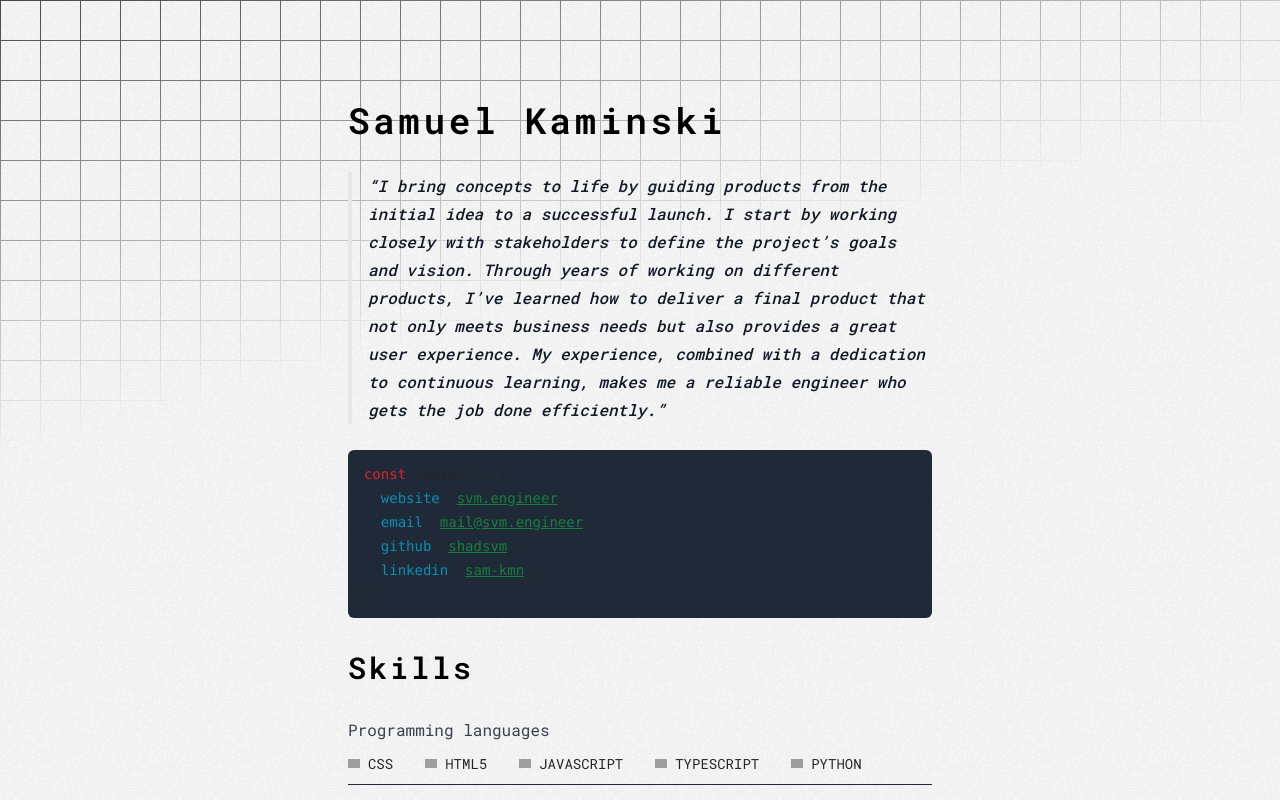
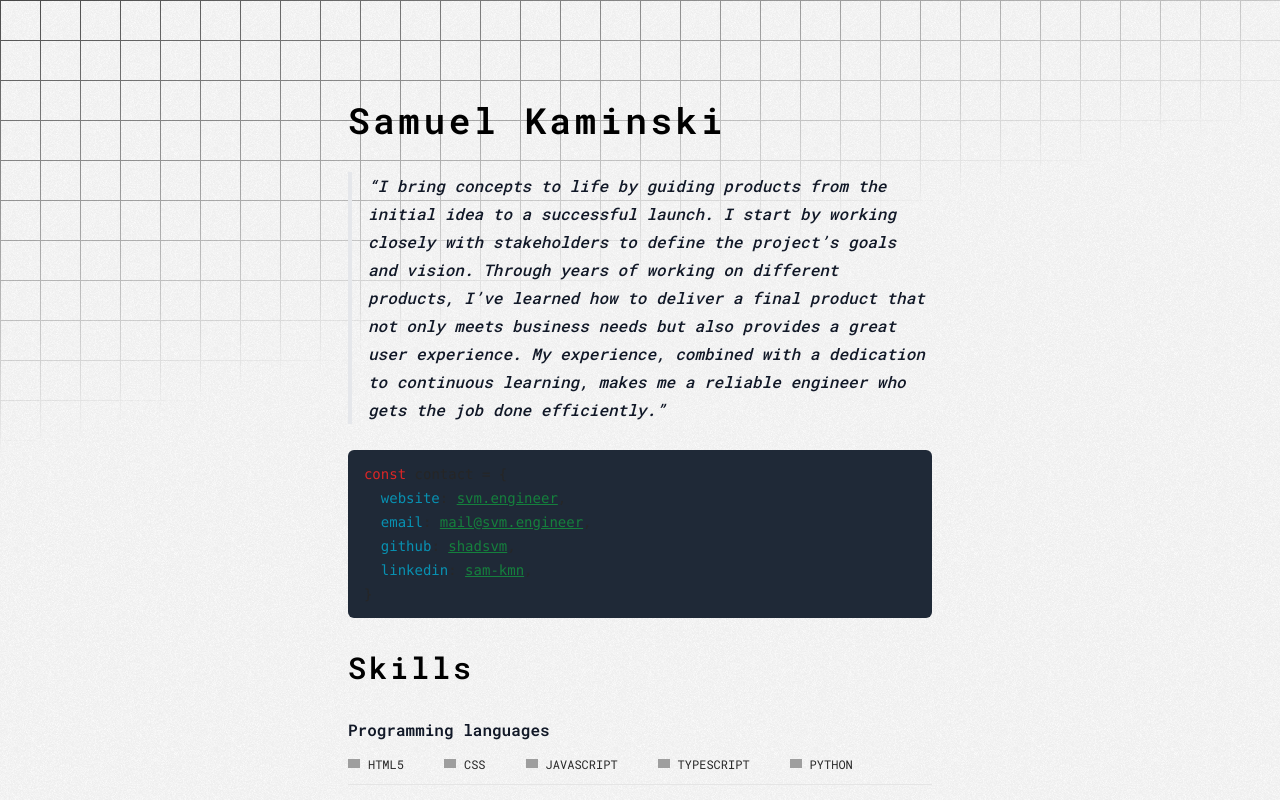
Before and after one commit to unclesvm/website, a Next.js app: page /resume in a window 1280 px wide. Shown: the top 800 px of the page. Built offline with nearby package versions, Linux system fonts and the light colour scheme; grey boxes are pictures that could not be loaded.

Commit message:
💄 add or update the ui and style files.

```diff
--- a/app/components/SimpleIcon.tsx
+++ b/app/components/SimpleIcon.tsx
@@ -1,13 +1,15 @@
+import { ComponentProps } from "react"
+
 interface Icon {
   name: string
   showLabel?: boolean
 }
 
-export default function SimpleIcon({name, showLabel}: Icon) {
+export default function SimpleIcon({ name, showLabel }: Icon & ComponentProps<'div'>) {
   return (
-    <div key={name} className="text-sm text-neutral-800 dark:text-neutral-200 flex justify-start items-center gap-2">
+    <div key={name} className={"text-neutral-800 dark:text-neutral-200 flex justify-start items-center gap-2"}>
       <img height="12" width="12" src={`https://cdn.simpleicons.org/${name}/black/AAAAAA`} alt={name} />
-      {showLabel && <div className="">{name}</div>}
+      {showLabel && <div className="text-xs">{name}</div>}
     </div>
   )
 }
--- a/app/components/Skills.tsx
+++ b/app/components/Skills.tsx
@@ -1,19 +1,19 @@
 import SimpleIcon from "./SimpleIcon"
 
 const content = {
-  "Programming languages": ["css", "html5", "javascript", "typescript", "python"],
+  "Programming languages": ["html5", "css", "javascript", "typescript", "python"],
   "Frameworks": ["react", "next.js", "vue.js", "nuxt", "astro", "hono"],
   "Tools": ["git", "tailwindcss", "redux", "prisma", "docker", "firebase"],
-  "JS Runtime": ["node.js", "bun"],
+  "Runtime": ["node.js", "bun"],
 }
 
 export default function Skills() {
   return (
     <div className="space-y-10 ">
       {Object.entries(content).map(([key, value]) => (
-        <div key={key} className="border-b border-gray-800">
-          {key}
-            <div className="flex justify-start items-center h-10 uppercase gap-8">
+        <div key={key} className="border-b border-neutral-200 dark:border-neutral-700">
+          <strong>{key}</strong>
+            <div className="flex justify-normal gap-10 items-center h-10 uppercase">
               {value.map((name) =>
                 <SimpleIcon key={name} name={name} showLabel />
               )}
```
